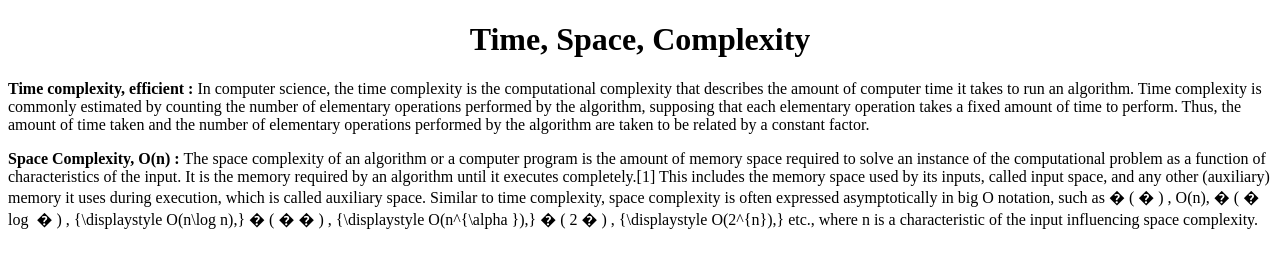
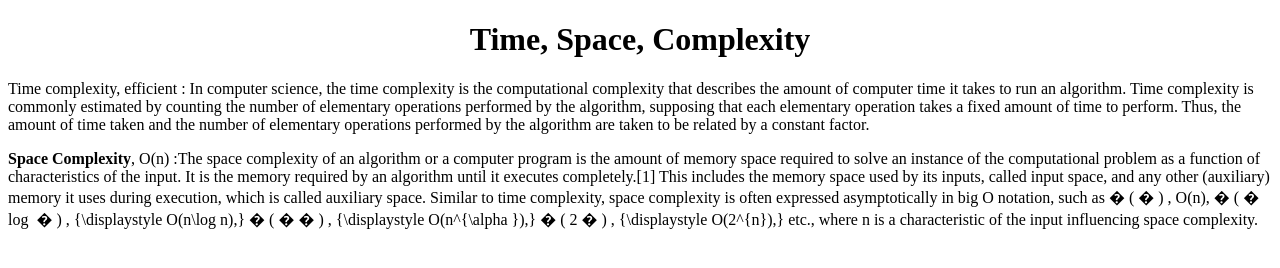
Before and after one commit to acciojob/time-and-space-complexity-sairam042, a website: page main.html in a window 1280 px wide. Drawn offline with Linux system fonts and the light colour scheme.

Commit message:
created a submission

```diff
--- a/main.html
+++ b/main.html
@@ -8,8 +8,8 @@
 
 <body>
 	<header><center><h1>Time, Space, Complexity</h1></center></header>
-	<p><b>Time complexity, efficient : </b>In computer science, the time complexity is the computational complexity that describes the amount of computer time it takes to run an algorithm. Time complexity is commonly estimated by counting the number of elementary operations performed by the algorithm, supposing that each elementary operation takes a fixed amount of time to perform. Thus, the amount of time taken and the number of elementary operations performed by the algorithm are taken to be related by a constant factor.</p>
-	<p><b>Space Complexity, O(n) : </b>The space complexity of an algorithm or a computer program is the amount of memory space required to solve an instance of the computational problem as a function of characteristics of the input. It is the memory required by an algorithm until it executes completely.[1] This includes the memory space used by its inputs, called input space, and any other (auxiliary) memory it uses during execution, which is called auxiliary space.
+	<p>Time complexity, efficient : In computer science, the time complexity is the computational complexity that describes the amount of computer time it takes to run an algorithm. Time complexity is commonly estimated by counting the number of elementary operations performed by the algorithm, supposing that each elementary operation takes a fixed amount of time to perform. Thus, the amount of time taken and the number of elementary operations performed by the algorithm are taken to be related by a constant factor.</p>
+	<p><b>Space Complexity</b>, O(n) :The space complexity of an algorithm or a computer program is the amount of memory space required to solve an instance of the computational problem as a function of characteristics of the input. It is the memory required by an algorithm until it executes completely.[1] This includes the memory space used by its inputs, called input space, and any other (auxiliary) memory it uses during execution, which is called auxiliary space.
 
 Similar to time complexity, space complexity is often expressed asymptotically in big O notation, such as
 �
```
